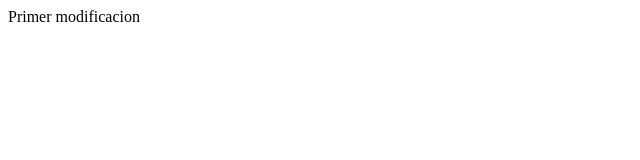
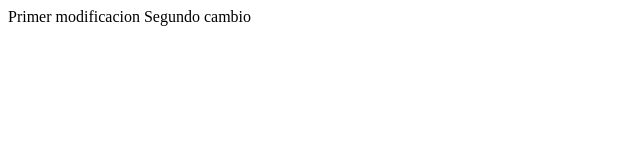
Before and after one commit to CRodriguez2017/ChristianADSI62, a plain HTML site: page index.html in a window 1280 px wide. Shown: the whole page, without its empty margins (0-640 px from the left). Drawn offline with Linux system fonts and the light colour scheme.

Commit message:
Segundo cambio

```diff
--- a/index.html
+++ b/index.html
@@ -6,5 +6,6 @@
 </head>
 <body>
 		Primer modificacion
+		Segundo cambio
 </body>
 </html>
```
